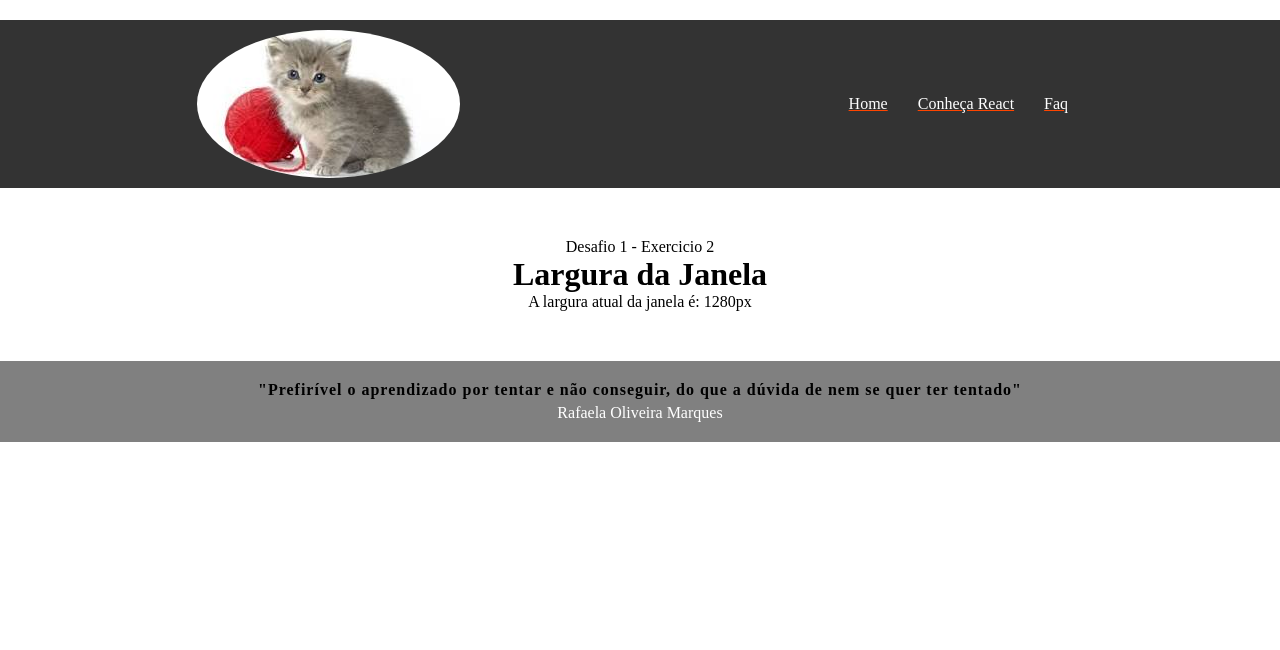
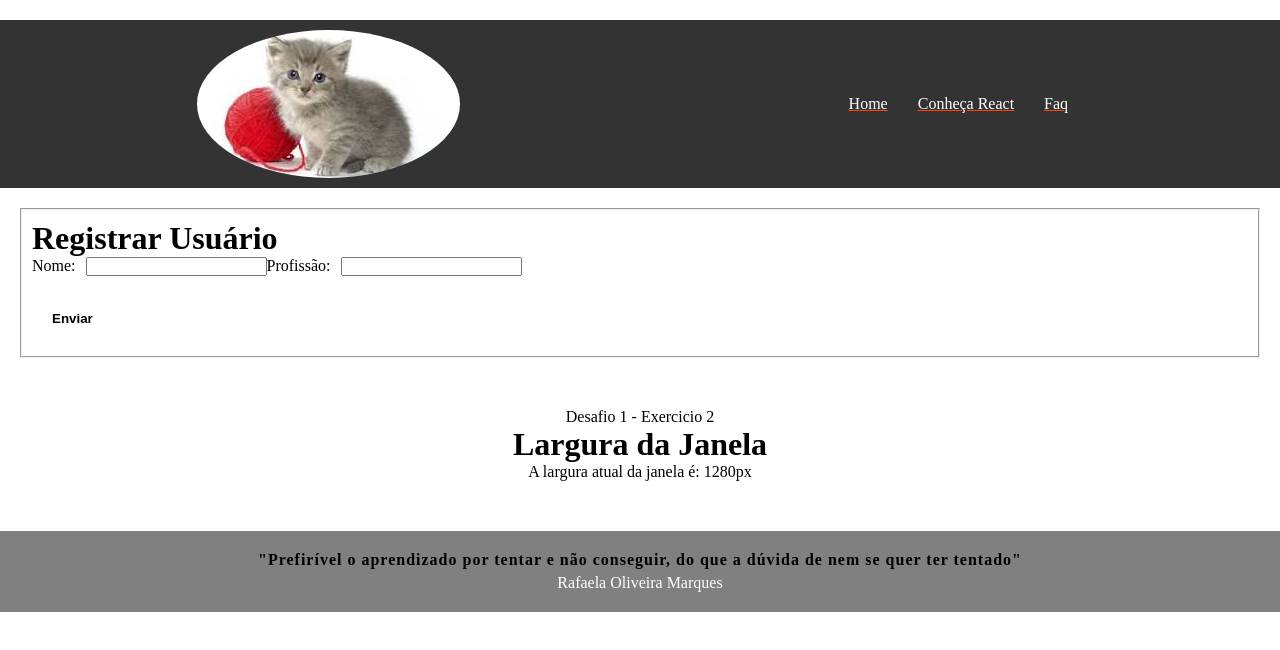
Before and after one commit to RafaelaOMarques/formacao-mais-prati_react, a React (Vite) app: page /newlogin in a window 1280 px wide. Shown: the top 650 px of the page. Built offline with nearby package versions, Linux system fonts and the light colour scheme.

Commit message:
react: requisição com axios

```diff
--- a/package.json
+++ b/package.json
@@ -10,6 +10,7 @@
     "preview": "vite preview"
   },
   "dependencies": {
+    "axios": "^1.7.2",
     "react": "^18.3.1",
     "react-dom": "^18.3.1",
     "react-router-dom": "^6.25.1"
--- a/src/App.jsx
+++ b/src/App.jsx
@@ -23,6 +23,7 @@ import { MyProvider } from "./components/context/Context";
 import { BrowserRouter  as Router, Route, Routes, Navigate} from "react-router-dom";
 import ProtectedRoute from './components/route/ProtectedRoute'
 import Login from './components/route/Login'
+import NewLogin from './components/axios/NewLogin'
 
 
 function App() {
@@ -37,6 +38,8 @@ function App() {
           <Route path="/news" Component={PostsNews}/>
           <Route path="/timer" Component={TimerComponent}/>
           <Route path="/user" Component={UserProfile}/>
+          <Route path="/user" Component={UserProfile}/>
+          <Route path="/newlogin" Component={NewLogin}/>
           <Route path="/count" Component={Counter}/>
           {/* //Usando o Redirect/Navigate
           <Route path="/count" elem={<Navigate to="/"/>} /> */}
@@ -49,8 +52,6 @@ function App() {
                 <NavegacaoAbas />
               </ProtectedRoute>
             }
-
-
           />
 
         </Routes>
--- /dev/null
+++ b/src/components/axios/NewLogin.jsx
@@ -0,0 +1,56 @@
+import { useState } from "react";
+import axios from "axios";
+
+function NewLogin(){
+
+  const [user, setUser] = useState({
+    name: '',
+    job: ''
+  })
+
+  const handleChange = (event)=>{
+     const {name, value} = event.target
+     setUser({
+      ...user,
+      [name]: value
+     })
+  }
+
+  const handleSubmit = async (event) =>{
+    event.preventDefault()
+
+    try {
+      const response = await axios.post('https://reqres.in/api/users', user)
+      console.log(response.data)
+      alert(`Usuário criado com sucesso! ID ${response.data.id}`)
+
+    } catch (error) {
+      console.log(error)
+      alert(`Erro ao criar o usuário`)
+
+    }
+
+  }
+
+
+  return(
+    <>
+      <fieldset>
+        <h1>Registrar Usuário</h1>
+        <form onSubmit={handleSubmit}>
+          <label>Nome:
+            <input type="text" name="name" value={user.name} onChange={handleChange}/>
+          </label>
+          <label>Profissão:
+            <input type="text" name="job" value={user.job} onChange={handleChange}/>
+          </label>
+          <br />
+          <button type="submit">Enviar</button>
+        </form>
+      </fieldset>
+
+    </>
+  )
+}
+
+export default NewLogin
--- a/src/components/route/Login.jsx
+++ b/src/components/route/Login.jsx
@@ -4,14 +4,16 @@ function Login(){
   return(
     <>
       <fieldset>
+        <h1>Logar</h1>
         <forms>
-          <label>Usuário
-            <input type="text" />
+          <label>Usuário:
+            <input type="text" name="name" />
           </label>
-          <label>Senha
-            <input type="password" />
+          <label>Senha:
+            <input type="text" name="job" />
           </label>
-          <button>Entrar</button>
+          <br />
+          <button>Acessar</button>
         </forms>
       </fieldset>
 
```
Also changed, not shown: 1 other file (tests, documents, lock files or other folders).
